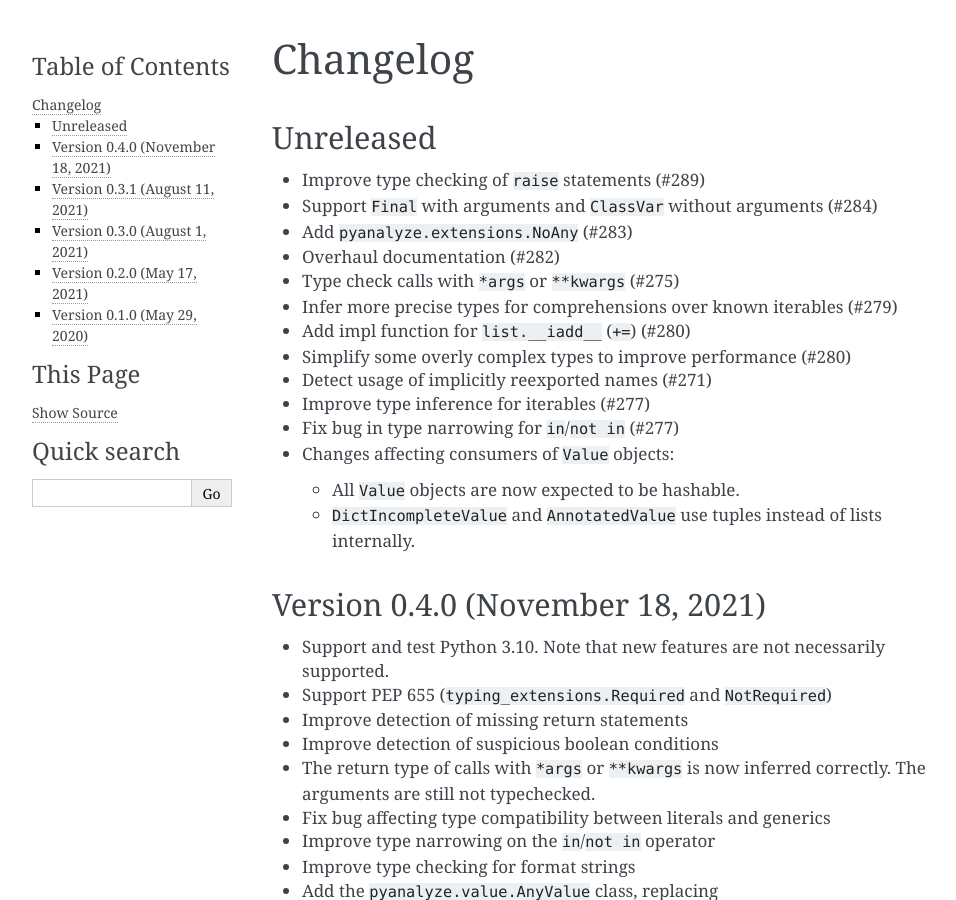
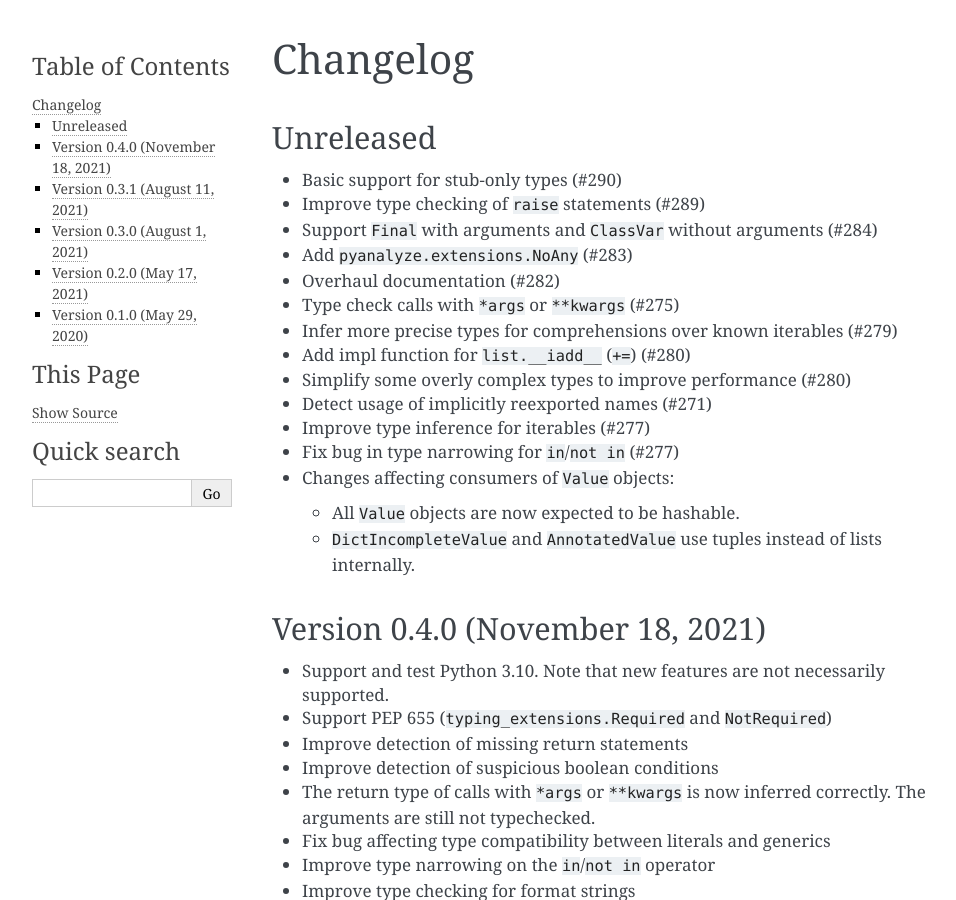
Before and after one commit to quora/pyanalyze, a Sphinx documentation site: the page built from docs/changelog.md, in a window 1280 px wide and 900 px high. Shown: the whole window, without its empty margins (148-1104 px from the left). Built offline with Sphinx 7.4.7, drawn with Linux system fonts in a browser that asks for light colours.

Commit message:
changelog

```diff
--- a/docs/changelog.md
+++ b/docs/changelog.md
@@ -2,6 +2,7 @@
 
 ## Unreleased
 
+- Basic support for stub-only types (#290)
 - Improve type checking of `raise` statements (#289)
 - Support `Final` with arguments and `ClassVar` without arguments (#284)
 - Add `pyanalyze.extensions.NoAny` (#283)
```
